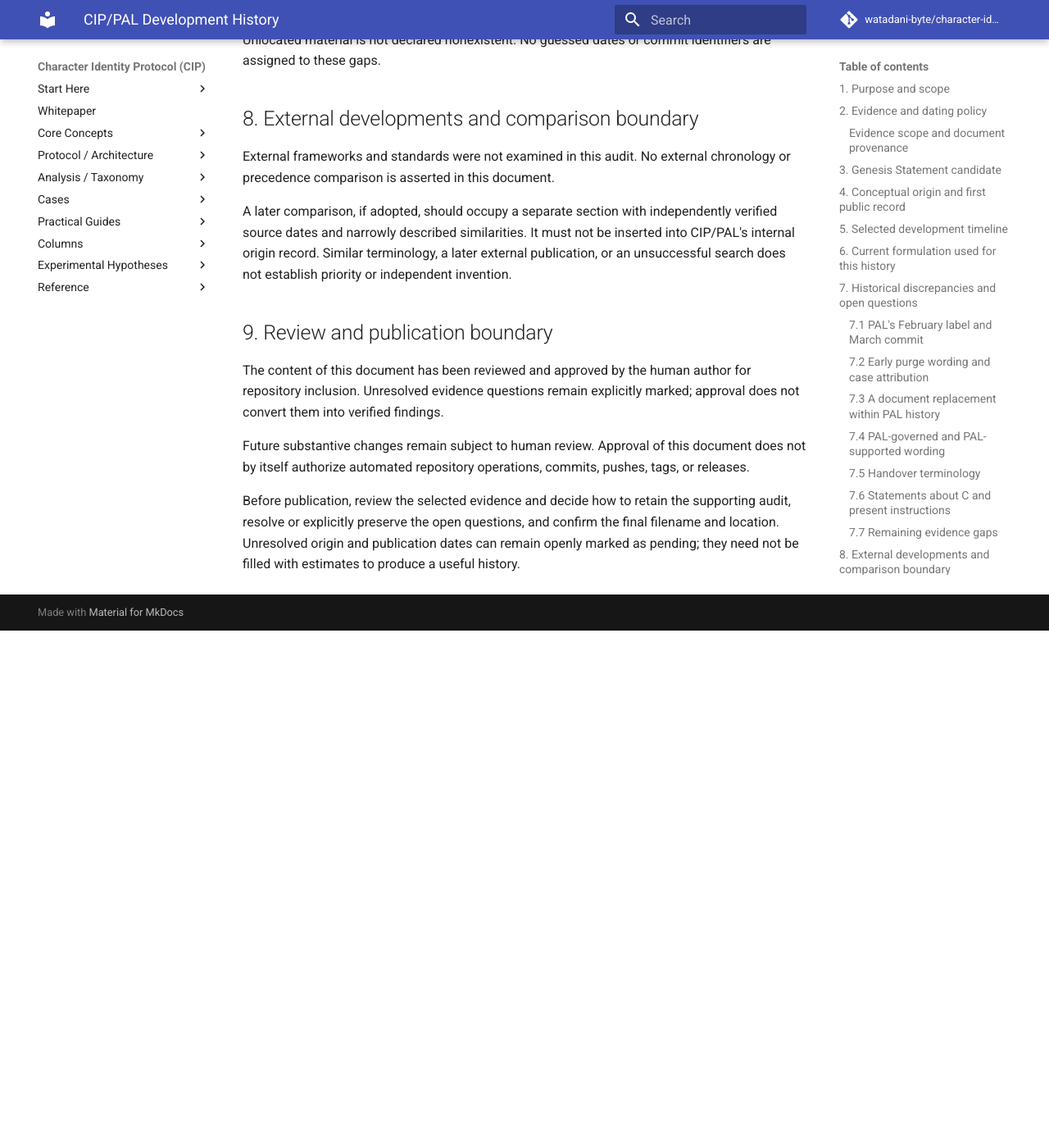
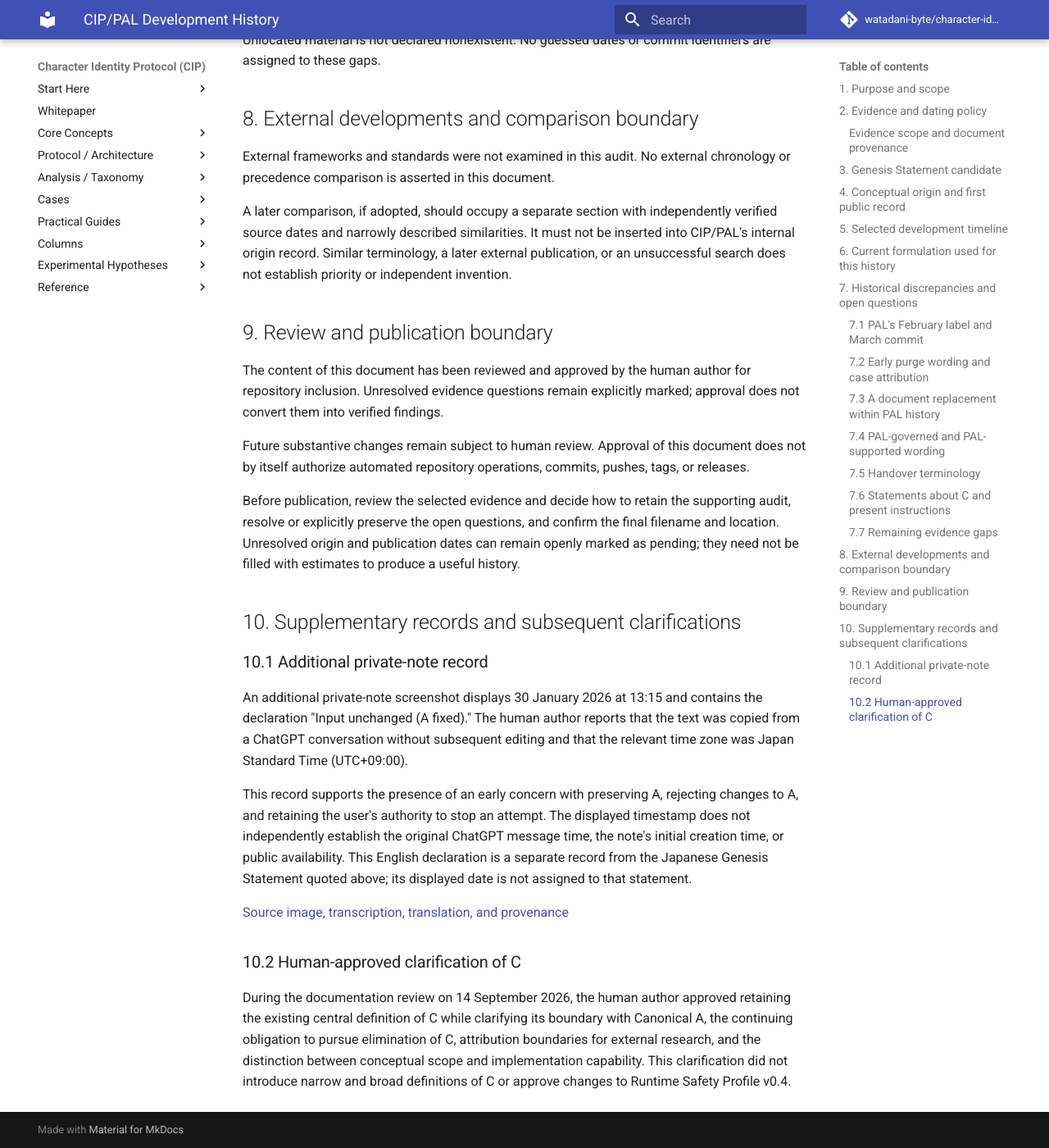
Before and after one commit to watadani-byte/character-identity-protocol, an MkDocs documentation site: the page built from docs/cip_pal_development_history.md, in a window 1280 px wide and 1400 px high, scrolled down 7805 px. Shown: the whole window at 82% size. Built offline with MkDocs 1.6.1 and Material for MkDocs 9.7.7, drawn with Linux system fonts in a browser that asks for light colours; comment, search, counter and statistics services are not loaded; before the commit the page ends 8574 px from its top, so only the background shows below that.

Commit message:
docs: clarify C scope and add declaration record
Clarify the boundary of C in the core reconstruction model and add a private-
note record documenting an early "input unchanged" declaration.

docs/model_a_c_b.md:
- Added four paragraphs to Scope of C distinguishing Canonical A from C, A′,
  B′, and model-derived execution state; clarifying that the existence of C
  does not justify changes to A, while requiring continued efforts to
  eliminate C without guaranteeing complete elimination; separating CIP/PAL's
  mapping of a phenomenon to C from validating its causes or mechanisms and
  from external researchers' own contributions; and distinguishing the
  conceptual scope of C from the capabilities of any specific implementation.
- Replaced the designated Notation note paragraph to explicitly retain
  A → (A + C) → A′ → B′ ≠ B as the primary model, while preserving
  historical notation elsewhere.

docs/c_taxonomy.md:
- Added two paragraphs to Notes clarifying that C categories are diagnostic
  aids that do not introduce narrow/broad definitions of C, and that mapping
  a phenomenon to C does not establish ownership or novelty over external
  research.
- Replaced "The purpose is not to eliminate C." with wording that preserves
  the obligation to continue efforts to eliminate C without guaranteeing
  complete elimination, consistent with the model_a_c_b.md clarification.

docs/cip_pal_development_history.md:
- Added Section 10, recording (10.1) an additional private-note record and
  (10.2) the human-approved clarification of C completed on 14 September
  2026. Sections 1-9 are unchanged.

docs/cip_input_unchanged_declaration_record.md (new):
- Added the private-note record: unaltered source image, English
  transcription, Japanese reference translation, provenance table, and its
  relationship to the development history. Status updated to "Approved for
  repository inclusion" following human review of the complete record.

docs/assets/cip_input_unchanged_declaration_note.png (new):
- Added the unaltered source screenshot, byte-verified against the original
  upload (SHA-256 match, no cropping, recompression, or correction).

No CIP/PAL core definitions, PAL terminology, protocols, benchmarks,
experiment records, glossary terms, or governance authorities are changed.
The canonical model A → (A + C) → A′ → B′ ≠ B and the central definition
of C are unchanged. Human judgment remains final.

````diff
--- /dev/null
+++ b/docs/cip_input_unchanged_declaration_record.md
@@ -0,0 +1,65 @@
+# Input Unchanged Declaration — Private-Note Record
+
+> **Status: Approved for repository inclusion.** The storage structure, unaltered source image, transcription, reference translation, and complete record have been reviewed and approved by the human author.
+
+## 1. Source image
+
+![Private note titled 宣言, displaying 30 January 2026 at 13:15](assets/cip_input_unchanged_declaration_note.png)
+
+The supplied image is a screenshot of an iPhone note. Its visible title is **宣言**. The image is retained without cropping, textual correction, or other image alteration.
+
+## 2. English transcription
+
+The wording and punctuation below follow the visible English text. Screen-width line wrapping is normalized; it is not represented as authorial paragraph structure. No grammatical correction has been applied.
+
+```text
+Declaration: Input unchanged (A fixed)
+
+I do not change input A (the text presented by the user) verbatim. I do not summarize, paraphrase, supplement, replace words, change order, stabilize, or generalize. The output is limited to searching the route to obtain B from A and does not perform the act of making input C so that B cannot be obtained. If I change A, this attempt will be stopped at the user's discretion.
+```
+
+## 3. Japanese reference translation
+
+The following is a reference translation, not an original Japanese source or a replacement for the English text. Ambiguities in the English wording remain unresolved.
+
+> 宣言：入力を変更しない（Aを固定）
+>
+> 私は、入力A（ユーザーが提示した文章）の文言を変更しない。私は、要約、言い換え、補足、単語の置換、順序の変更、安定化、一般化を行わない。出力は、AからBを得るための経路を探索することに限定され、Bが得られなくなるように入力Cを作る行為は行わない。私がAを変更した場合、この試行はユーザーの判断により停止される。
+
+Translation notes:
+
+- The English construction "do not change … verbatim" is unusual. The first Japanese sentence is a contextual reading, not a grammatical correction of the source.
+- "making input C so that B cannot be obtained" is retained as an unresolved early expression. The reference translation does not establish whether C meant an additional input, a transformation, an intervention, or mediation as currently defined.
+- "私" follows the source's first-person voice. Copying the text into a note does not by itself identify who originally formulated each sentence in the ChatGPT conversation.
+
+## 4. Provenance and dates
+
+| Item | Record | Evidence status |
+|---|---|---|
+| Visible note title | 宣言 | Visible in the supplied image |
+| Displayed date and time | 2026年1月30日 13:15 | Visible in the supplied image; minute precision |
+| Relevant time zone | Japan Standard Time, UTC+09:00 | Reported by the human, who identified Chiba, Japan |
+| Normalized displayed timestamp | 2026-01-30T13:15+09:00 | Combines the image display with the reported time zone; seconds are not supplied |
+| Transfer into the note | Copied from a ChatGPT conversation | Reported by the human |
+| Subsequent editing | No editing after copying | Reported by the human; not independently verified from note revision history |
+| Original ChatGPT message and timestamp | Not supplied | Unresolved |
+| Initial note creation timestamp | Not independently established | The meaning of the displayed timestamp has not been verified from metadata |
+| Screenshot capture time | Not established | Not inferred from the status-bar clock or file timestamp |
+| Rediscovery date | Not established in this record | Not assigned from the documentation-review date |
+| Repository inclusion date | Not yet recorded | To be recorded when inclusion occurs; not inferred from the displayed note date |
+
+The supplied screenshot is the available evidence object. The original ChatGPT message and the note's underlying metadata have not been independently inspected for this record. The human's account of copying and non-editing is preserved as testimony, separately from what the image directly displays.
+
+## 5. Relationship to the development history
+
+The text records a normative concern with fixing A, rejecting specified alterations, seeking B from A, and allowing the user to stop the attempt if A is changed. It does not demonstrate that these controls were implemented or that the declaration was consistently followed.
+
+Its relationship to the present model is a retrospective interpretation of continuity in the problem being addressed:
+
+```text
+A → (A + C) → A′ → B′ ≠ B
+```
+
+The image does not establish that this complete sequence, the current definition of C, Canonical A, PAL, or runtime-control proposals existed in their present form on the displayed date.
+
+This English declaration is distinct from the Japanese Genesis Statement in the [CIP/PAL Development History](cip_pal_development_history.md). The displayed date must not be assigned to that separate quotation. No first-publication date or worldwide priority is established by this record.
--- a/docs/cip_pal_development_history.md
+++ b/docs/cip_pal_development_history.md
@@ -165,3 +165,17 @@ The content of this document has been reviewed and approved by the human author
 Future substantive changes remain subject to human review. Approval of this document does not by itself authorize automated repository operations, commits, pushes, tags, or releases.
 
 Before publication, review the selected evidence and decide how to retain the supporting audit, resolve or explicitly preserve the open questions, and confirm the final filename and location. Unresolved origin and publication dates can remain openly marked as pending; they need not be filled with estimates to produce a useful history.
+
+## 10. Supplementary records and subsequent clarifications
+
+### 10.1 Additional private-note record
+
+An additional private-note screenshot displays 30 January 2026 at 13:15 and contains the declaration "Input unchanged (A fixed)." The human author reports that the text was copied from a ChatGPT conversation without subsequent editing and that the relevant time zone was Japan Standard Time (UTC+09:00).
+
+This record supports the presence of an early concern with preserving A, rejecting changes to A, and retaining the user's authority to stop an attempt. The displayed timestamp does not independently establish the original ChatGPT message time, the note's initial creation time, or public availability. This English declaration is a separate record from the Japanese Genesis Statement quoted above; its displayed date is not assigned to that statement.
+
+[Source image, transcription, translation, and provenance](cip_input_unchanged_declaration_record.md)
+
+### 10.2 Human-approved clarification of C
+
+During the documentation review on 14 September 2026, the human author approved retaining the existing central definition of C while clarifying its boundary with Canonical A, the continuing obligation to pursue elimination of C, attribution boundaries for external research, and the distinction between conceptual scope and implementation capability. This clarification did not introduce narrow and broad definitions of C or approve changes to Runtime Safety Profile v0.4.
````
Also changed, not shown: docs/c_taxonomy.md (+5 -1 lines), docs/model_a_c_b.md (+9 -1 lines), docs/assets/cip_input_unchanged_declaration_note.png (added).
